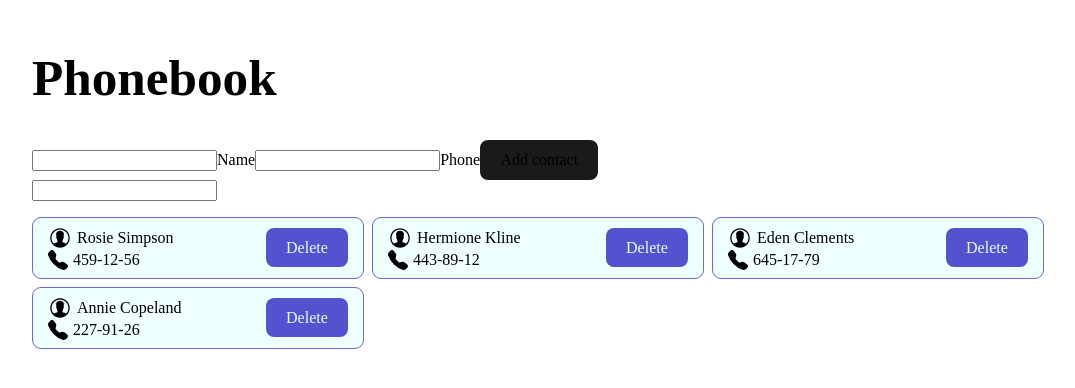
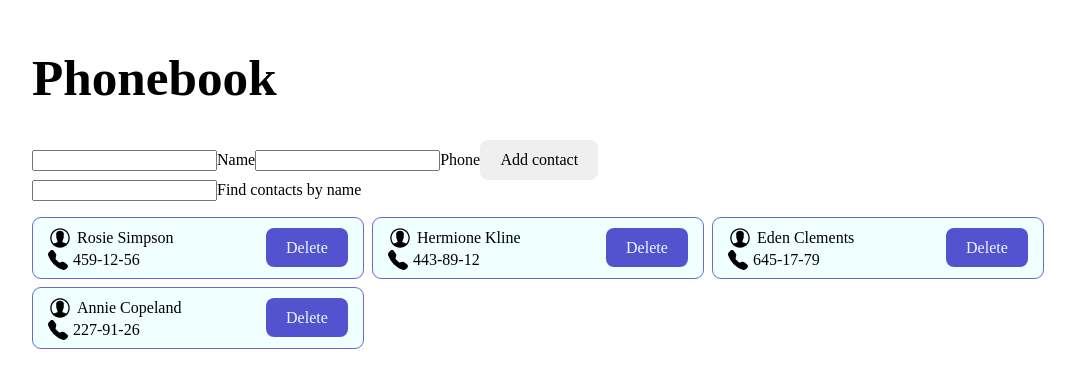
Before and after one commit to OlgaBlud/goit-react-hw-03, a React (Vite) app: page / in a window 1280 px wide. Shown: the part 210-598 px from the top of the page, without its empty margins (0-1075 px from the left). Built offline with nearby package versions, Linux system fonts and the light colour scheme.

Commit message:
add Formik

```diff
--- a/package.json
+++ b/package.json
@@ -10,6 +10,7 @@
     "preview": "vite preview"
   },
   "dependencies": {
+    "formik": "^2.4.6",
     "nanoid": "^5.0.7",
     "react": "^18.3.1",
     "react-dom": "^18.3.1",
--- a/src/components/ContactForm/ContactForm.jsx
+++ b/src/components/ContactForm/ContactForm.jsx
@@ -1,56 +1,58 @@
 import { nanoid } from "nanoid";
+import { Field, Form, Formik } from "formik";
+
 const ContactForm = ({ addContact }) => {
-  const handleFormSubmit = (event) => {
-    event.preventDefault();
-    addContact({
-      id: nanoid(5),
-      name: event.target.name.value,
-      number: event.target.phone.value,
-    });
-    event.target.reset();
+  const handleFormSubmit = (values, actions) => {
+    values.id = nanoid(5);
+    addContact(values);
+    actions.resetForm();
   };
+
   return (
-    <form onSubmit={handleFormSubmit}>
+    <Formik initialValues={{ name: "", phone: "" }} onSubmit={handleFormSubmit}>
+      <Form>
         <label htmlFor="name">
-        <input type="text" name="name" />
+          <Field type="text" name="name" />
           Name
         </label>
         <label htmlFor="phone">
-        <input type="tel" name="phone" />
+          <Field type="tel" name="phone" />
           Phone
         </label>
         <button type="submit">Add contact</button>
-    </form>
+      </Form>
+    </Formik>
   );
 };
 
 export default ContactForm;
 
-// Крок 3 - Додавання контактів
+// /* // _________________________________________________variant without Formik */
 
-// На цьому етапі реалізуй додавання контакту до списку контактів через форму ContactForm.
-// Кожен контакт повинен бути об'єктом з властивостями name, number та id,
-// тобто таким самим, як в тестових даних, які зараз знаходяться у тебе в стані.
+// import { nanoid } from "nanoid";
+// const ContactForm = ({ addContact }) => {
+//   const handleFormSubmit = (event) => {
+//     event.preventDefault();
+//     addContact({
+//       id: nanoid(5),
+//       name: event.target.name.value,
+//       number: event.target.phone.value,
+//     });
+//     event.target.reset();
+//   };
+//   return (
+//     <form onSubmit={handleFormSubmit}>
+//       <label htmlFor="name">
+//         <input type="text" name="name" />
+//         Name
+//       </label>
+//       <label htmlFor="phone">
+//         <input type="tel" name="phone" />
+//         Phone
+//       </label>
+//       <button type="submit">Add contact</button>
+//     </form>
+//   );
+// };
 
-// Для генерації ідентифікаторів використовуй будь-який відповідний пакет, наприклад nanoid.
-// У майбутньому цим буде займатися база даних, а поки що додаємо ідентифікатор об'єкта самостійно,
-// наприклад, під час сабміту форми.
-
-// Форму обов'язково створи за допомогою бібліотеки Formik.
-
-// Додай валідацію полів форми бібліотекою Yup та виведи повідомлення про помилки:
-// поля повинні бути обов'язковими для заповнення
-// мінімальна кількість символів - 3
-// максимальна кількість символів - 50
-
-// Крок 4 - Видалення контактів
-
-// Розшир функціонал застосунку, дозволяючи користувачу видаляти раніше збережені контакти
-//  кліком по кнопці Delete в карточці контакта.
-
-// Крок 5 - Збереження контактів
-
-// Застосунок повинен зберігати масив контактів між оновленням сторінки в локальному сховищі. Використовуй ефекти.
-
-// Під час додавання та видалення контакту контакти зберігаються у локальне сховище.
-// Під час завантаження застосунку контакти, якщо такі є, зчитуються з локального сховища і записуються у стан.
+// export default ContactForm;
--- a/src/components/SearchBox/SearchBox.jsx
+++ b/src/components/SearchBox/SearchBox.jsx
@@ -1,11 +1,15 @@
 const SearchBox = ({ searchValue, handleSearchChange }) => {
   return (
     <div>
-      <input
-        type="text"
-        value={searchValue}
-        onChange={(e) => handleSearchChange(e.target.value)}
-      />
+      <label htmlFor="search">
+        <input
+          type="text"
+          name="search"
+          value={searchValue}
+          onChange={(e) => handleSearchChange(e.target.value)}
+        />
+        Find contacts by name
+      </label>
     </div>
   );
 };
--- a/src/index.css
+++ b/src/index.css
@@ -27,7 +27,7 @@ button {
   font-size: 1em;
   font-weight: 500;
   font-family: inherit;
-  background-color: #1a1a1a;
+  /* background-color: #1a1a1a; */
   cursor: pointer;
   transition: border-color 0.25s;
 }
```
Also changed, not shown: 2 other files (tests, documents, lock files or other folders). Lines whose indentation alone changed are shown as unchanged.
